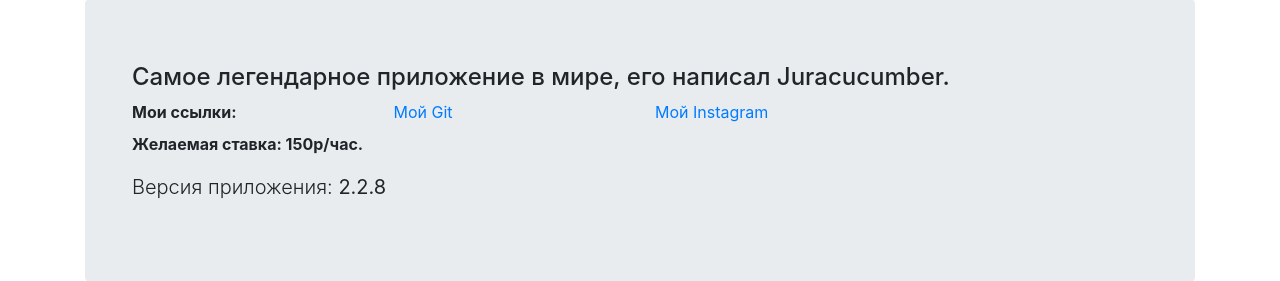
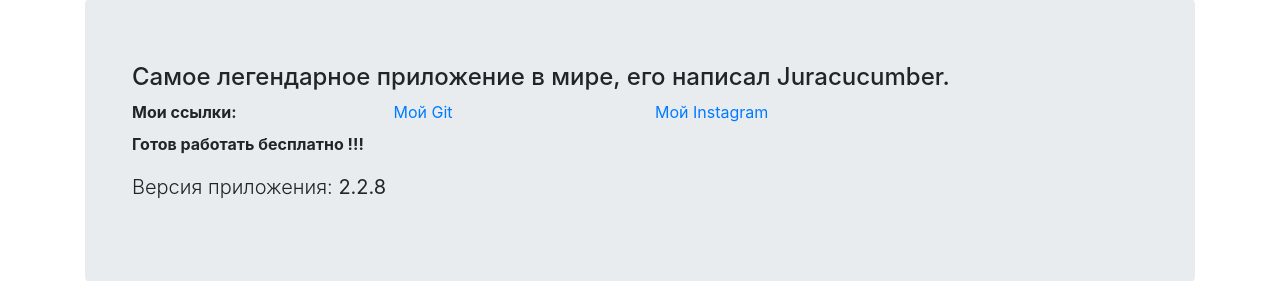
Before and after one commit to juracucumber1/react-app, a React (Create React App) app: page /about in a window 1280 px wide. Shown: the part 81-362 px from the top of the page. Built offline with nearby package versions, Linux system fonts and the light colour scheme; no server answers.

Commit message:
'update'

```diff
--- a/package.json
+++ b/package.json
@@ -1,6 +1,6 @@
 {
   "name": "react-app",
-  "version": "0.1.3",
+  "version": "0.1.4",
   "private": true,
   "dependencies": {
     "@testing-library/jest-dom": "^5.16.1",
--- a/src/pages/About.js
+++ b/src/pages/About.js
@@ -17,7 +17,7 @@ export const About = () => (
                     <a href="https://www.instagram.com/juracucumber/" target="_blank">Мой Instagram</a>
                 </dd>
 
-                <dt className="col-sm-12">Желаемая ставка: 150р/час.</dt>
+                <dt className="col-sm-12">Готов работать бесплатно !!! </dt>
 
 
             </dl>
```
